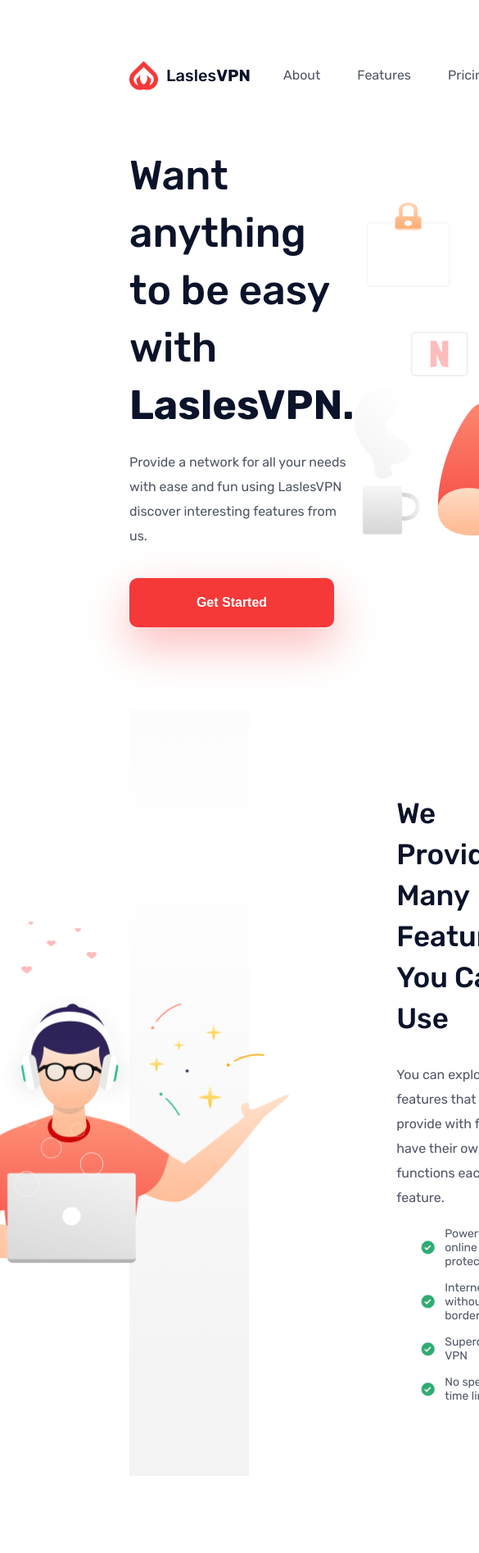
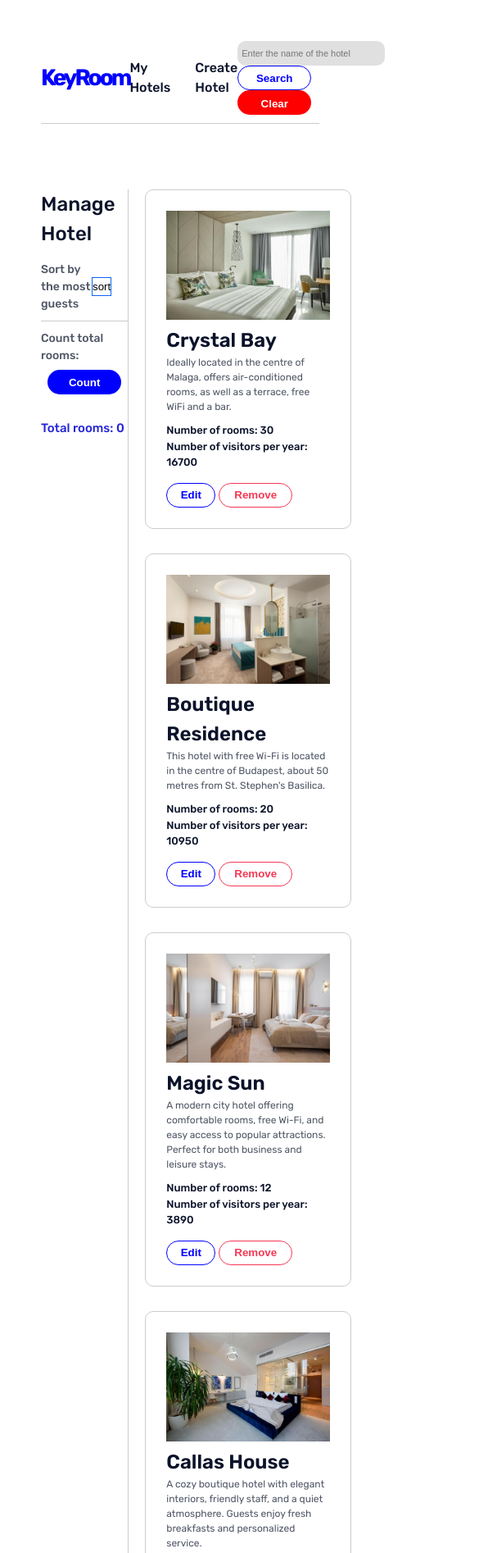
Before and after one commit to Nazar787/web, a plain HTML site: page index.html in a window 390 px wide. Shown: the top 1894 px of the page at 82% size, 585 px wide, since content can reach past the window. Drawn offline with Linux system fonts and the light colour scheme.

Commit message:
Add files via upload

```diff
--- /dev/null
+++ b/css/base.css
@@ -0,0 +1,27 @@
+* {
+  margin: 0;
+  padding: 0;
+  box-sizing: border-box;
+}
+
+body {
+  font-family: 'Rubik', sans-serif;
+  font-size: 16px;
+  color: #0B132A;
+  background-color: #fff;
+  line-height: 1.5;
+  max-width: 1200px;
+  margin: 0 auto;
+  padding-top: 50px;
+  padding-left: 50px;
+  margin-bottom: 40px;
+
+}
+
+a {
+  text-decoration: none;
+}
+
+ul, ol {
+  list-style: none;
+}
--- /dev/null
+++ b/css/header.css
@@ -0,0 +1,62 @@
+.header {
+  display: flex;
+  align-items: center;
+  justify-content: space-between;
+  border-bottom: 1px solid #ccc;
+  padding-bottom: 10px;
+}
+
+.header__title{
+    font-size: 28px;
+    font-weight: 700;
+    letter-spacing:-3px;
+    color: blue;
+}
+
+.header__nav ul {
+  display: flex;
+  gap: 30px;
+  cursor: pointer;
+  font-weight: 450;
+}
+
+
+.header__form--btns {
+  background-color: #fff;
+  border: 1px solid blue;
+  width: 90px;
+  height: 30px;
+  border-radius: 30px;
+  text-align: center;
+  font-weight: 700;
+  color: blue;
+}
+
+.header__form--btns:hover{
+  background-color: blue;
+  color: #fff;
+}
+
+.header__form--btnc {
+  background-color:red;
+  width: 90px;
+  height: 30px;
+  padding: 9px 17px;
+  border-radius: 30px;
+  text-align: center;
+  font-weight: 700;
+  color: #fff;
+  border: none;
+}
+
+.header__search{
+    border-radius: 10px;
+    height: 30px;
+    width: 180px;
+    border: #cccccce9;
+    padding: 5px;
+    background-color: #e0e0e0;
+    font-size: 11px;
+
+
+}
--- /dev/null
+++ b/css/hero-content.css
@@ -0,0 +1,58 @@
+.hero__cards__wrapper{
+    display:flex;
+    flex-wrap: wrap;
+    justify-content: end;
+    gap: 30px;
+
+}
+
+.hero_cards{
+    max-width: 280px;
+    border: 1px solid #ccc ;
+    border-radius: 10px;
+    padding: 25px;
+}
+
+.hero_cards img{
+    width: 200px;
+}
+
+.hero__contetnt--title{
+    font-weight: 600;
+}
+
+.hero_count-p{
+    color: #4F5665;
+    margin-bottom: 10px;
+    font-size: 12px;
+}
+
+.hero__rooms,
+.hero__visitors{
+    font-weight: 500;
+    font-size: 13px;
+}
+
+
+.hero__content--btn1{
+  background-color: #fff;
+  border: 1px solid blue;
+  width: 60px;
+  height: 30px;
+  border-radius: 30px;
+  text-align: center;
+  font-weight: 600;
+  color:blue;
+  margin-top: 15px;
+}
+
+.hero__content--btn2{
+  background-color: #fff;
+  border: 1px solid #F53855;
+  width: 90px;
+  height: 30px;
+  border-radius: 30px;
+  text-align: center;
+  font-weight: 600;
+  color: #F53855;
+}
--- /dev/null
+++ b/css/hero-filters.css
@@ -0,0 +1,95 @@
+.hero{
+    display: flex;
+    padding-top: 80px;
+    gap: 20px;
+}
+
+.hero_filters {
+    flex: 1;
+    border-right: 1px solid #ccc;
+
+}
+
+.hero__contetnt {
+  flex: 4;
+
+}
+
+.hero_title {
+    font-weight: 500;
+    margin-bottom: 15px;
+}
+
+.hero__sort{
+    display: flex;
+    justify-content: space-between;
+    align-items: center;
+    margin-bottom: 10px;
+    border-bottom: 1px solid #ccc;
+    padding-bottom: 10px;
+}
+
+.hero__sort h2{
+    max-width: 60%;
+}
+
+.hero__sort--btn {
+  position: relative;
+  display: inline-block;
+  width: 40px;
+  height: 23px;
+  background-color: white;
+  cursor: pointer;
+  margin-right: 20px;
+  color: black;
+  border: 1px solid rgb(10, 100, 245);
+  transition: background-color 0.3s, color 0.3s;
+}
+
+.hero__sort--btn.active {
+  background-color: rgb(10, 100, 245);
+  color: #fff;
+}
+
+
+.hero_count{
+    display: flex;
+    flex-direction: column;
+    align-items: center;
+}
+
+.hero_count h2,
+.hero__sort h2{
+    font-weight: 500;
+    font-size: 14px;
+    color: #4F5665;
+}
+
+
+.hero_count h3{
+    font-weight:300 ;
+    font-size: 14;
+    color: #4F5665
+}
+
+.hero__count--btn{
+  background-color:blue;
+  width: 90px;
+  height: 30px;
+  border-radius: 30px;
+  text-align: center;
+  font-weight: 700;
+  color: #fff;
+  border: none;
+  margin: 0 auto;
+  margin-top: 7px;
+  margin-bottom: 10px;
+  cursor: pointer;
+}
+
+.hero_filters h3{
+    font-size: 15px;
+    font-weight: 500;
+    margin-top: 20px;
+    color: rgba(0, 0, 206, 0.856);
+}
--- /dev/null
+++ b/css/style.css
@@ -0,0 +1,4 @@
+@import url(base.css);
+@import url(header.css);
+@import url(hero-filters.css);
+@import url(hero-content.css);
--- a/index.html
+++ b/index.html
@@ -3,146 +3,115 @@
 <head>
     <meta charset="UTF-8">
     <meta name="viewport" content="width=device-width, initial-scale=1.0">
-    <title>LaslesVPN</title>
-    <link rel="stylesheet" href="/css/main.css">
+    <title>Hotels</title>
+    <link rel="stylesheet" href="css/style.css">
     <link href="https://fonts.googleapis.com/css2?family=Rubik:wght@300;400;500;600;700;800;900&display=swap" rel="stylesheet">
-
 </head>
 <body>
    <main>
-        <header class="container">
-            <div class="logo">
-                <img src="img/icon.png" alt="Logo icon" class="logo-icon">
-                <span class="logo-text">
-                    Lasles<span class="bold-logo">VPN</span>
-                </span>
-            </div>
-            <nav class="nav-center">
-                <ul class="text-nav">
-                    <li><a href="#">About</a></li>
-                    <li><a href="#">Features</a></li>
-                    <li><a href="#">Pricing</a></li>
-                    <li><a href="#">Testimonials</a></li>
-                    <li><a href="#">Help</a></li>
+    <header class="header">
+        <span class="header__title">KeyRoom</span>
+        <nav class="header__nav">
+            <ul>
+                <li><a href="#" target="_blank"></a>My Hotels</li>
+                <li><a href="#" target="_blank"></a>Create Hotel</li>
             </ul>
         </nav>
-
-            <div class="authorisation">
-                <a class="sing-in" href="#">Sing In</a>
-                <a class="sing-up" href="#">Sing Up</a>
-            </div>
+        <form id="searchForm" action="search_results.html" method="get">
+            <input class="header__search" type="text" name="query" placeholder="Enter the name of the hotel">
+            <button class="header__form--btns" type="button">Search</button>
+            <button class="header__form--btnc" type="reset">Clear</button>
+        </form>
     </header>
 
-        <section class="main-hero">
-            <div class="main__hero--info">
-                <h1>Want anything to be easy with <span class="main__hero--title">LaslesVPN.</span></h1>
-                <p>Provide a network for all your needs with ease and fun using <span class="main__hero-p">LaslesVPN</span> discover interesting features from us.</p>
-                <button class="main__hero--btn">Get Started</button>
+
+    <section class="hero">
+        <div class="hero_filters">
+            <h1 class="hero_title">Manage Hotel</h1>
+            <div class="hero__sort">
+                <h2>Sort by the most guests </h2>
+                <button class="hero__sort--btn">sort</button>
             </div>
-            <img src="img/Illustration 1.png" alt="Photo">
-        </section>
+            <div class="hero_count">
+                <h2>Count total rooms:</h2>
+                <button class="hero__count--btn">Count</button>
+            </div>
+            <h3>Total rooms: <span id="total-expenses" class="hero__total">0</span></h3>
+        </div>
 
-        <section class="features">
-            <img src="img/Illustration 2.png" alt="Photo">
-            <div class="features__text">
-                <h1 class="features__title">We Provide Many Features You Can Use</h1>
-                <p class="feature__p">
-                You can explore the features that we provide with fun and have their own functions each feature.
-                </p>
-                <ul class="features__list">
-                    <li><img src="img/bx_bxs-check-circle.png" alt="check mark">Powerfull online protection.</li>
-                    <li><img src="img/bx_bxs-check-circle.png" alt="check mark">Internet without borders.</li>
-                    <li><img src="img/bx_bxs-check-circle.png" alt="check mark">Supercharged VPN</li>
-                    <li><img src="img/bx_bxs-check-circle.png" alt="check mark">No specific time limits.</li>
-                </ul>
-            </div>
-        </section>
 
-        <section class="testimonials">
-            <div class="testimonials__container">
-                <h2 class="testimonials__title">Trusted by Thousands of Happy Customer</h2>
-                <p class="testimonials__p">
-                These are the stories of our customers who have joined us with great
-                pleasure when using this crazy feature.
-                </p>
-                <div class="testimonials__list">
-                    <div class="testimonials__item testimonials__item--active">
-                        <div class="testimonials__header">
-                            <div class="testimonials__info">
-                                <img class="testimonials__img" src="img/person1.png" alt="Viez Robert" >
-                                <div>
-                                    <h3 class="testimonials__name">Viez Robert</h3>
-                                    <span class="testimonials__location"> Warsaw, Poland</span>
+        <div class="hero__contetnt">
+            <div class="hero__cards__wrapper">
+                <div class="hero_cards">
+                    <img src="img/hotel1.jpg" alt="Hotel photo" srcset="">
+                    <h2 class="hero__contetnt--title">Crystal Bay</h2>
+                    <p class="hero_count-p">Ideally located in the centre of Malaga, offers air-conditioned rooms,
+                     as well as a terrace, free WiFi and a bar. </p>
+                     <p class="hero__rooms">Number of rooms: <span>30</span></p>
+                     <p class="hero__visitors">Number of visitors per year: <span>16700</span></p>
+                    <div class="hero__content--btn">
+                        <button class="hero__content--btn1" type="button">Edit</button>
+                        <button class="hero__content--btn2" type="button">Remove</button>
                     </div>
                 </div>
-                            <span class="testimonials__rating">4.5</span>
-                            <img src="img/star.png" alt="Strars" class="testimonials__icon">
+
+                <div class="hero_cards">
+                    <img  src="img/hotel2.jpg" alt="Hotel photo" srcset="">
+                    <h2 class="hero__contetnt--title">Boutique Residence</h2>
+                    <p class="hero_count-p">This hotel with free Wi-Fi is located in the centre of Budapest,
+                        about 50 metres from St. Stephen's Basilica.</p>
+                    <p class="hero__rooms" >Number of rooms: <span>20</span></p>
+                    <p class="hero__visitors">Number of visitors per year: <span>10950</span></p>
+                    <div class="hero__content--btn">
+                        <button class="hero__content--btn1" type="button">Edit</button>
+                        <button class="hero__content--btn2" type="button">Remove</button>
                     </div>
-                        <p class="testimonials__text">
-                            “Wow... I am very happy to use this VPN, it turned out to be more
-                            than my expectations and so far there have been no problems.”.
-                        </p>
                 </div>
 
-                    <div class="testimonials__item">
-                        <div class="testimonials__header">
-                            <div class="testimonials__info">
-                                <img class="testimonials__img" src="img/person2.png" alt="Yessica Christy">
-                                <div>
-                                    <h3 class="testimonials__name">Yessica Christy</h3>
-                                    <span class="testimonials__location">Warsaw, Poland</span>
+                <div class="hero_cards">
+                    <img src="img/hotel3.jpg" alt="Hotel photo" srcset="">
+                    <h2 class="hero__contetnt--title">Magic Sun</h2>
+                    <p class="hero_count-p">A modern city hotel offering comfortable rooms, free Wi-Fi, and easy access to popular attractions.
+                        Perfect for both business and leisure stays.</p>
+                        <p class="hero__rooms" >Number of rooms: <span>12</span></p>
+                        <p class="hero__visitors">Number of visitors per year: <span>3890</span></p>
+                    <div class="hero__content--btn">
+                        <button class="hero__content--btn1" type="button">Edit</button>
+                        <button class="hero__content--btn2" type="button">Remove</button>
                     </div>
                 </div>
-                                <span class="testimonials__rating">4.5</span>
-                                <img src="img/star.png" alt="Strars" class="testimonials__icon">
+
+                <div class="hero_cards">
+                    <img src="img/hotel4.jpg" alt="Hotel photo" srcset="">
+                    <h2 class="hero__contetnt--title">Callas House</h2>
+                    <p class="hero_count-p">A cozy boutique hotel with elegant interiors, friendly staff, and a quiet atmosphere.
+                         Guests enjoy fresh breakfasts and personalized service. </p>
+                    <p class="hero__rooms">Number of rooms: <span>8</span></p>
+                    <p class="hero__visitors">Number of visitors per year: <span>2045</span></p>
+                    <div class="hero__content--btn">
+                        <button class="hero__content--btn1" type="button">Edit</button>
+                        <button class="hero__content--btn2" type="button">Remove</button>
                     </div>
-                                <p class="testimonials__text">“I like it because I like to travel far and still can connect with high speed.”.</p>
                 </div>
 
-                    <div class="testimonials__item">
-                        <div class="testimonials__header">
-                            <div class="testimonials__info">
-                                <img class="testimonials__img" src="img/person3.png" alt="Kim Young Jou">
-                                <div>
-                                    <h3 class="testimonials__name">Kim Young Jou</h3>
-                                    <span class="testimonials__location">Warsaw, Poland</span>
+                <div class="hero_cards">
+                    <img src="img/hotel5.jpg" alt="Hotel photo" srcset="">
+                    <h2 class="hero__contetnt--title">Raddison Beight</h2>
+                    <p class="hero_count-p">A luxury seaside resort featuring spacious suites, an outdoor pool,
+                        and breathtaking ocean views. Ideal for a relaxing holiday escape.</p>
+                    <p class="hero__rooms" >Number of rooms: <span>42</span></p>
+                    <p class="hero__visitors">Number of visitors per year: <span>21600</span></p>
+                    <div class="hero__content--btn">
+                        <button class="hero__content--btn1" type="button">Edit</button>
+                        <button class="hero__content--btn2" type="button" >Remove</button>
                     </div>
                 </div>
-                                <span class="testimonials__rating">4.5</span>
-                                <img src="img/star.png" alt="Strars" class="testimonials__icon">
-                        </div>
-                            <p class="testimonials__text">“This is very unusual for my business that currently requires a virtual
-                                private network that has high security.”. </p>
             </div>
         </div>
     </section>
-        <section class="cta">
-            <div class="cta__content">
-                <h1 class="cta__title">Subscribe Now for Get Special Features!</h1>
-                <p class="cta__p">Let's subscribe with us and find the fun.</p>
-            </div>
-            <button class="cta__btn">Subscribe Now</button>
-        </section>
    </main>
-    <footer class="footer">
-        <p class="footer__copyright">©2020Lasles<span class="footer__copyright__bolt">VPN</span></p>
-        <div class="footer__social">
-            <a class="social__btn" href="#" target="_blank">
-                <img src="img/Facebook.png" alt="Facebook">
-            </a>
-            <a class="social__btn" href="#" target="_blank">
-                <img src="img/Twitter.png" target="Twitter">
-            </a>
-            <a class="social__btn" href="#" target="_blank">
-                <img src="img/Instagram.png" alt="Instagram">
-            </a>
-            </div>
-            <div class="footer__logo">
-                <img src="img/icon.png" alt="Logo icon" class="footer__logo--img">
-                <span class="logo-text">
-                    Lasles<span class="bold-logo">VPN</span>
-                </span>
-            </div>
-    </footer>
+   <script src="js/search.js"></script>
+   <script src="js/sort.js"></script>
+   <script src="js/count.js"></script>
 </body>
 </html>
```
Also changed, not shown: js/count.js (added, +16 -0 lines), js/search.js (added, +24 -0 lines), js/sort.js (added, +19 -0 lines), img/hotel1.jpg (added), img/hotel2.jpg (added), img/hotel3.jpg (added), img/hotel4.jpg (added), img/hotel5.jpg (added). Lines whose indentation alone changed are shown as unchanged.
